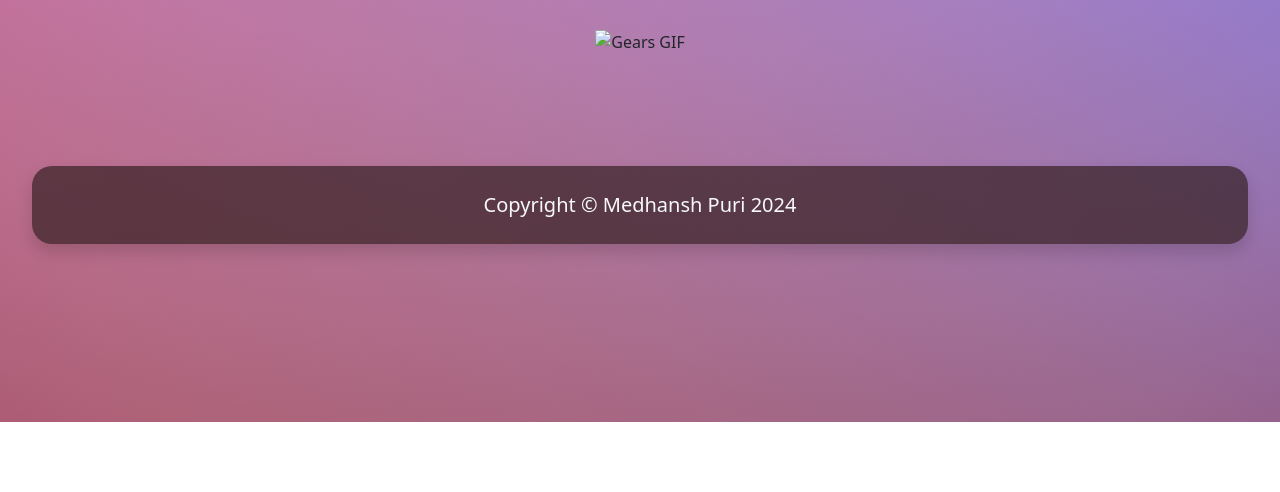
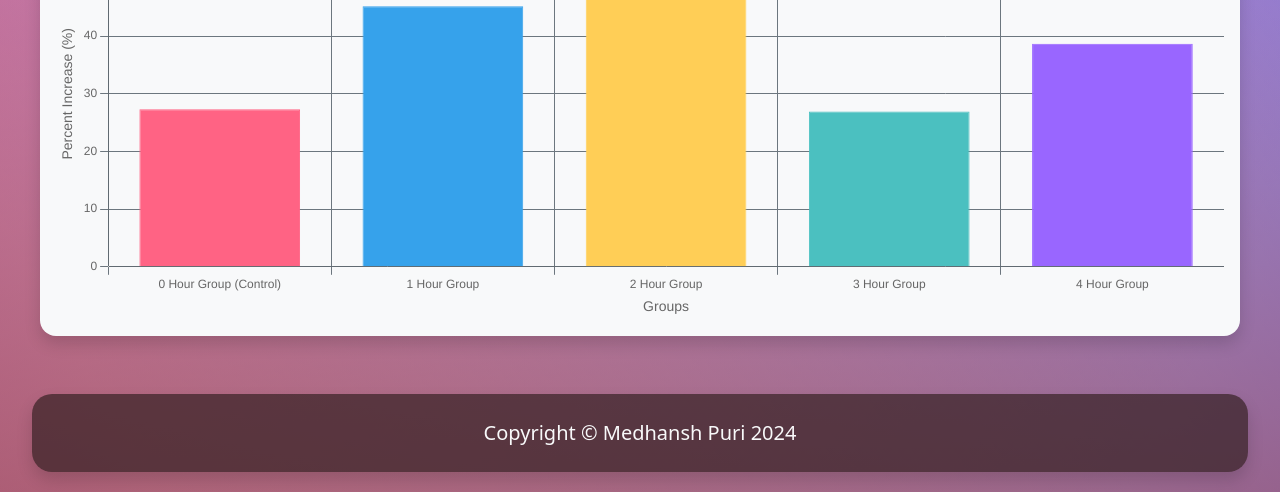
Before and after one commit to MPuri007/rp_puri, a plain HTML site: page results.html in a window 1280 px wide. Shown: the part 398-890 px from the top of the page. Before the commit the page ends 820 px from the top, so only its background shows below. Drawn offline with nearby package versions, Linux system fonts and the light colour scheme.

Commit message:
Chart Js Code

```diff
--- /dev/null
+++ b/Data.csv
@@ -0,0 +1,6 @@
+,Percent of Length Increased Days 1-15
+0 Hour Group (Control),27.33%
+1 Hour Group,45.17%
+2 Hour Group,52.57%
+3 Hour Group,26.91%
+4 Hour Group,38.70%
--- /dev/null
+++ b/lineChart.js
@@ -0,0 +1,104 @@
+async function getData() {
+    const response = await fetch('Data.csv'); // Update to match the file path in the folder structure
+    const data = await response.text();
+
+    const xLabels = []; // x-axis labels (groups)
+    const yValues = []; // y-axis values (percent increase)
+
+    // Split the CSV data into individual rows and skip the header row
+    const table = data.split('\n').slice(1);
+
+    table.forEach(row => {
+        const columns = row.split(','); // Split row into columns
+        const group = columns[0]; // Group name
+        const percentIncrease = parseFloat(columns[1]); // Percent increase
+
+        if (!isNaN(percentIncrease)) {
+            xLabels.push(group);
+            yValues.push(percentIncrease);
+        }
+    });
+
+    return { xLabels, yValues }; // Return multiple values as an object
+}
+
+async function createChart() {
+    const data = await getData(); // Wait for getData() to send
+    const barChart = document.getElementById('lineChart');
+
+    const myChart = new Chart(barChart, {
+        type: 'bar',
+        data: {
+            labels: data.xLabels, // x-axis labels
+            datasets: [
+                {
+                    data: data.yValues,
+                    backgroundColor: [
+                        'rgba(255, 99, 132)',
+                        'rgba(54, 162, 235)',
+                        'rgba(255, 206, 86)',
+                        'rgba(75, 192, 192)',
+                        'rgba(153, 102, 255)',
+                    ],
+                    borderColor: [
+                        'rgba(255, 99, 132, 1)',
+                        'rgba(54, 162, 235, 1)',
+                        'rgba(255, 206, 86, 1)',
+                        'rgba(75, 192, 192, 1)',
+                        'rgba(153, 102, 255, 1)',
+                    ],
+                    borderWidth: 1,
+                },
+            ],
+        },
+        options: {
+            responsive: true,
+            maintainAspectRatio: false,
+            scales: {
+                x: {
+                    title: {
+                        display: true,
+                        text: 'Groups',
+                        font: {
+                            size: 14,
+                        },
+                    },
+                    grid: {
+                        color: '#6c767e',
+                    },
+                },
+                y: {
+                    beginAtZero: true,
+                    title: {
+                        display: true,
+                        text: 'Percent Increase (%)',
+                        font: {
+                            size: 14,
+                        },
+                    },
+                    grid: {
+                        color: '#6c767e',
+                    },
+                },
+            },
+            plugins: {
+                title: {
+                    display: true,
+                    text: 'Percent of Length Increased Days 1-15 for Each Group',
+                    font: {
+                        size: 24,
+                    },
+                    padding: {
+                        top: 10,
+                        bottom: 30,
+                    },
+                },
+                legend: {
+                    display: false,
+                },
+            },
+        },
+    });
+}
+
+createChart();
--- a/results.html
+++ b/results.html
@@ -4,7 +4,7 @@
 <head>
     <meta charset="utf-8">
     <meta name="viewport" content="width=device-width, initial-scale=1">
-    <title>Bootstrap Class demo</title>
+    <title>Chart Example</title>
 
     <script src="https://cdn.jsdelivr.net/npm/bootstrap@5.2.3/dist/js/bootstrap.bundle.min.js"
         integrity="sha384-kenU1KFdBIe4zVF0s0G1M5b4hcpxyD9F7jL+jjXkk+Q2h455rYXK/7HAuoJl+0I4"
@@ -17,16 +17,18 @@
         integrity="sha384-rbsA2VBKQhggwzxH7pPCaAqO46MgnOM80zW1RWuH61DGLwZJEdK2Kadq2F9CUG65" crossorigin="anonymous">
 
     <link rel="stylesheet" href="styles.css">
+
+    <script src="https://cdn.jsdelivr.net/npm/chart.js"></script>
+    <script src="lineChart.js" defer></script>
 </head>
 
 <body class="body gradient-container">
-    <div class="">
-        <!--lg = large break point, night-light=text dark-->
-        <nav class="navbar navbar-expand-lg navbar-dark nb-background-color shadow" >
+    <div>
+        <!-- Navigation Bar -->
+        <nav class="navbar navbar-expand-lg navbar-dark nb-background-color shadow">
             <a href="index.html" class="navbar-brand">
                 <img src="img/logo.png" alt="Water Logo" class="d-inline-block align-text-top w-50 p-2">
             </a>
-            <!--Hamburger icon-->
             <button class="navbar-toggler" type="button" data-bs-toggle="collapse" data-bs-target="#navmenu">
                 <span class="navbar-toggler-icon"></span>
             </button>
@@ -45,18 +47,20 @@
                 </ul>
             </div>
         </nav>
-        <div class="text-center flex-column mt-5 mb-5 p-3 d-flex justify-content-center align-items-center"">
-            <br>
-            <h1 style="color: rgb(210, 205, 205); font-weight: 400;" class="display-2">Under <br> Construction</h1>
-            <h4 style="color: rgb(210, 205, 205); font-weight: 300;">Page Nearly Done</h4>
-            <br>
-            <div class="" style="width: 300px;">
-                <img src="img/load.gif" alt="Gears GIF" style="width: 150px; height: 150px;">
-              </div>
-            <br><br>
 
-        </div>
+        <!-- Chart Section -->
+        <section class="procedure">
+            <div class="container text-center">
+                <h1>Results</h1>
+                <hr><br>
+            </div>
+        </section>
 
+        <section class="chartjs-sample mb-5">
+            <div class="container d-flex justify-content-center align-items-center bg-light rounded-4 p-3 shadow" id="chart-wrapper" style="height: 500px;">
+                <canvas id="lineChart"></canvas>
+            </div>
+        </section>
 
         <footer class="footer p-3 d-flex text-light text-center position-relative justify-content-center align-items-center shadow">
             <div class="container position-relative">
--- a/styles.css
+++ b/styles.css
@@ -119,6 +119,17 @@ body::-webkit-scrollbar {
 
 /* ----------------- ID CSS ----------------- */
 
+#chart-wrapper {
+    margin: 0 auto;
+    padding: 20px;
+    max-width: 1200px; /* Set a maximum width */
+}
+
+.chartjs-sample {
+    padding: 10px;
+}
+
+
 /* -----------------Underline Animation CSS -----------------*/
 
 .hover-underline-animation {
```
